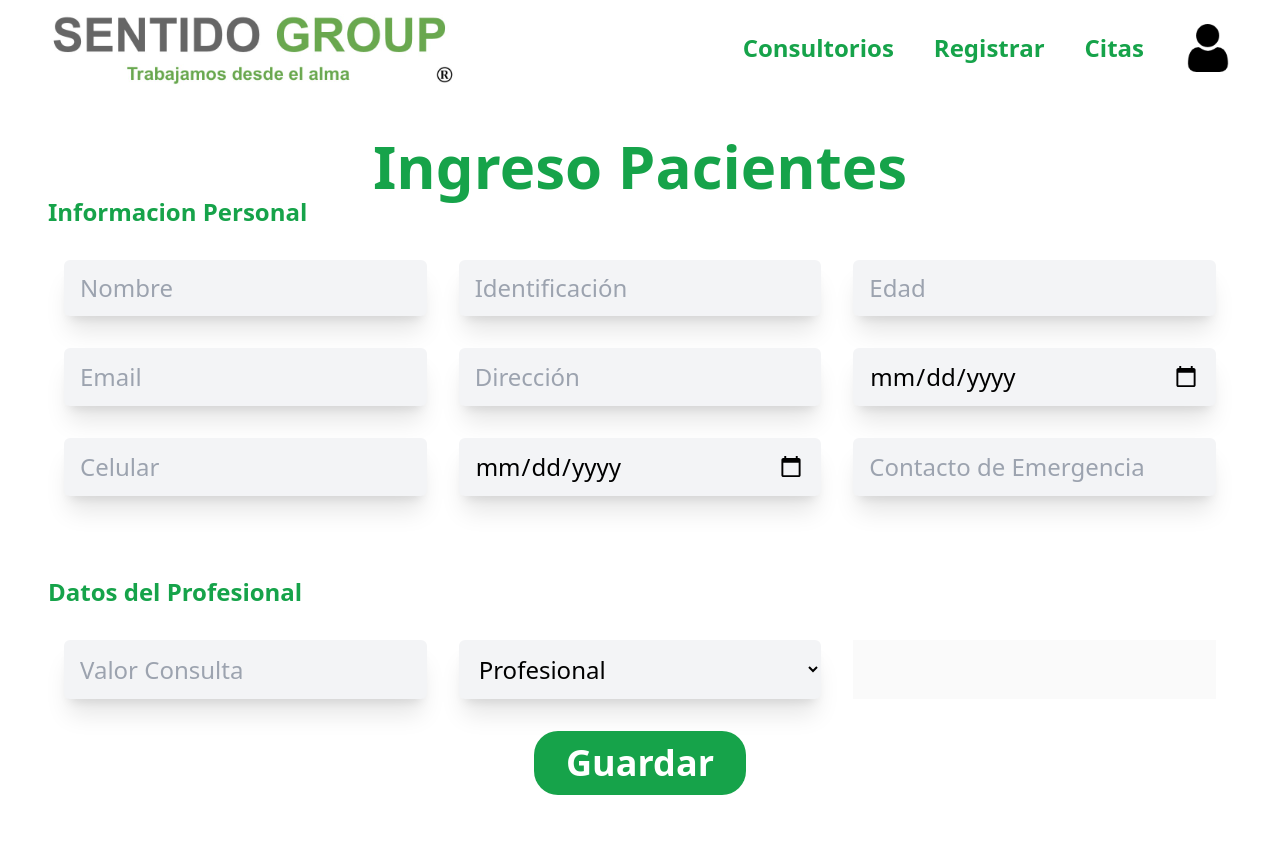
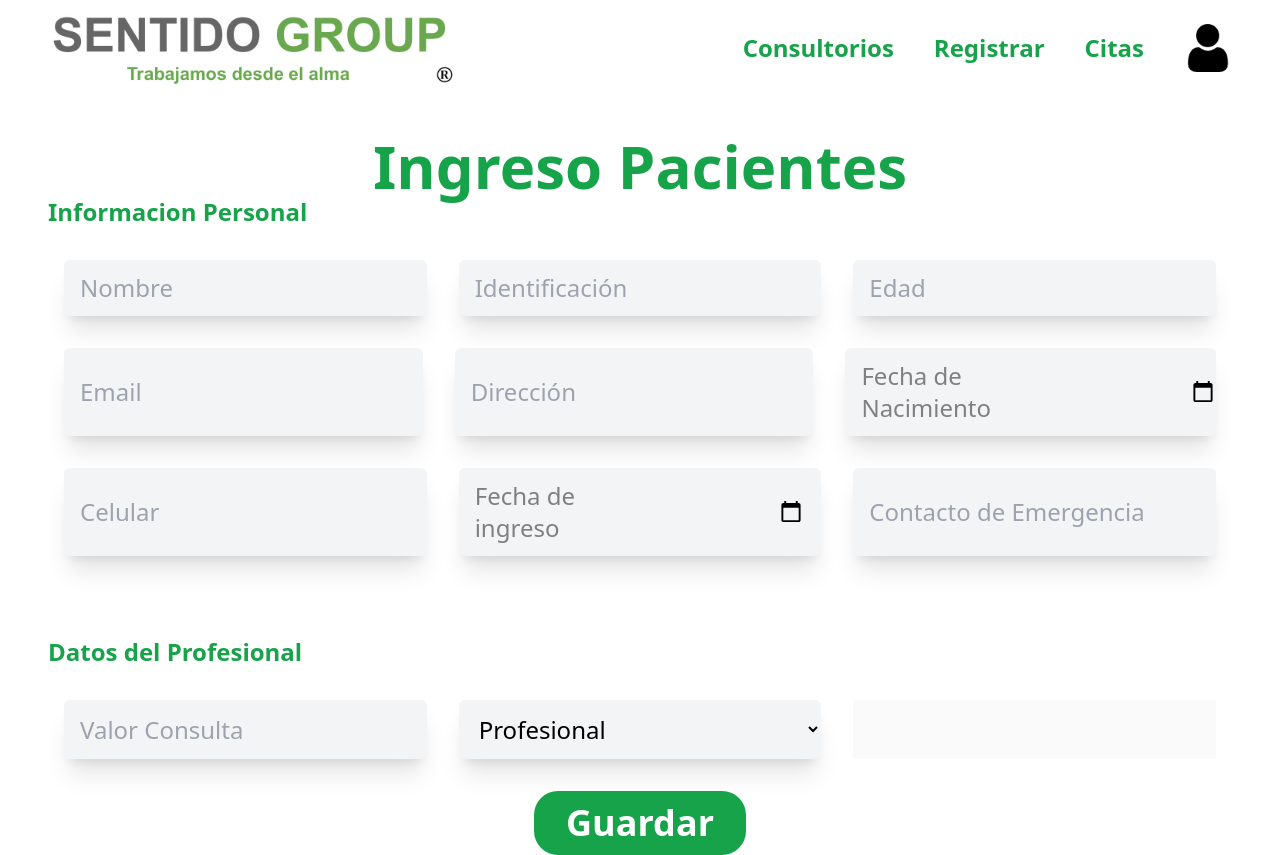
Before and after one commit to andres0818/sentido-group, a React (Create React App) app: page /#/citas in a window 1280 px wide. Before the commit the page ends 800 px from the top, so only its background shows below. Built offline with nearby package versions, Linux system fonts and the light colour scheme; no server answers; sample sign-in values are in the browser's storage.

Commit message:
change name of the inputs

```diff
--- a/src/components/Citas/Citas.scss
+++ b/src/components/Citas/Citas.scss
@@ -1,10 +1,10 @@
-input[name='ingreso']:not(:focus),
-input[name='nacimiento']:not(:focus) {
+input[name='fechaIngreso']:not(:focus),
+input[name='fechaNacimiento']:not(:focus) {
    color: transparent;
    display: flex;
 }
 
-input[name='nacimiento'] {
+input[name='fechaNacimiento'] {
     &::before {
         content: 'Fecha de Nacimiento';
 
@@ -14,7 +14,7 @@ input[name='nacimiento'] {
     }
 }
 
-input[name='ingreso'] {
+input[name='fechaIngreso'] {
     &::before {
         content: 'Fecha de ingreso';
         color: gray;
@@ -23,7 +23,7 @@ input[name='ingreso'] {
     }
 }
 
-input[name='ingreso']:focus::before,
-input[name='nacimiento']:focus::before {
+input[name='fechaIngreso']:focus::before,
+input[name='fechaNacimiento']:focus::before {
     display: none;
 }
```
